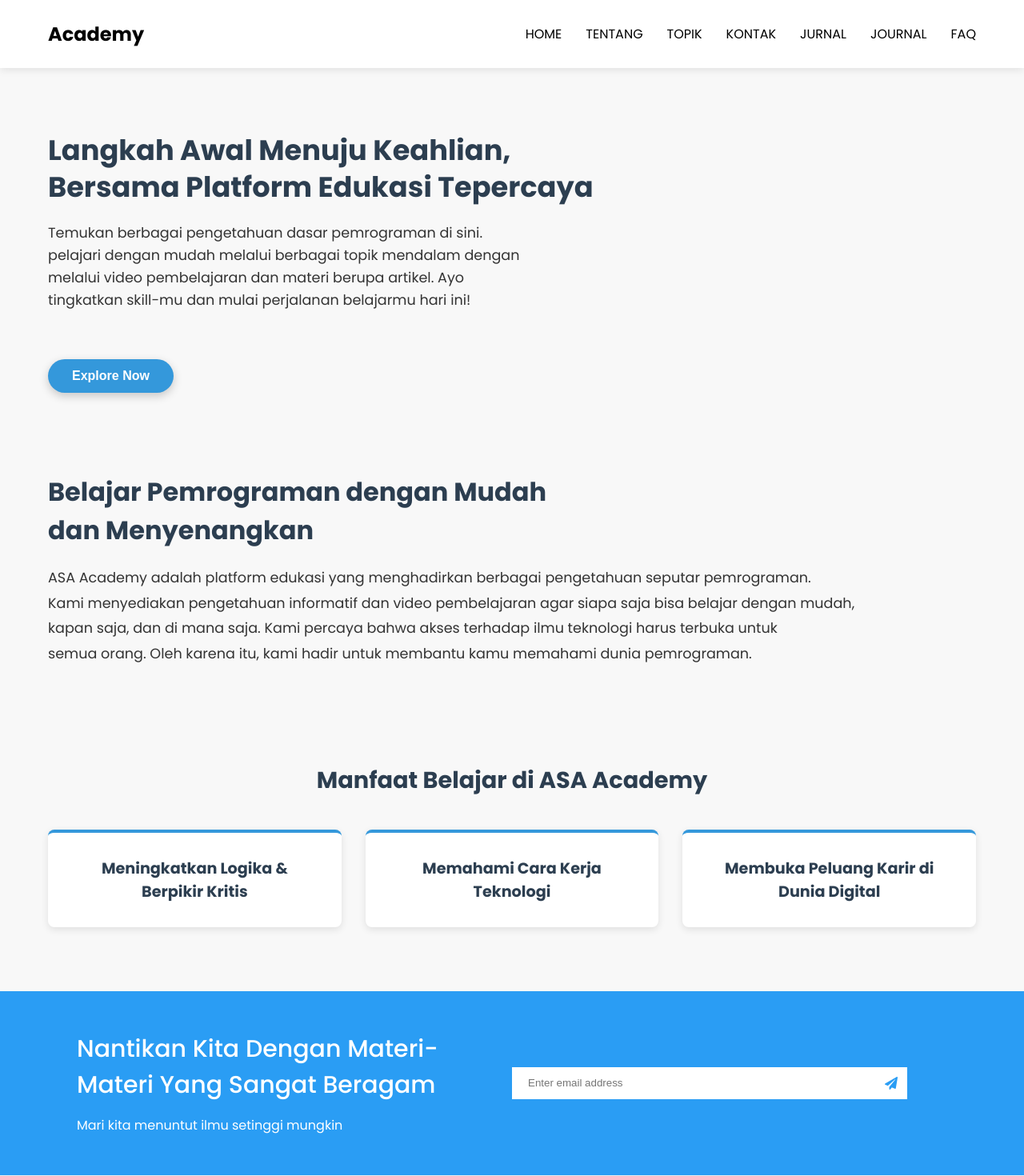
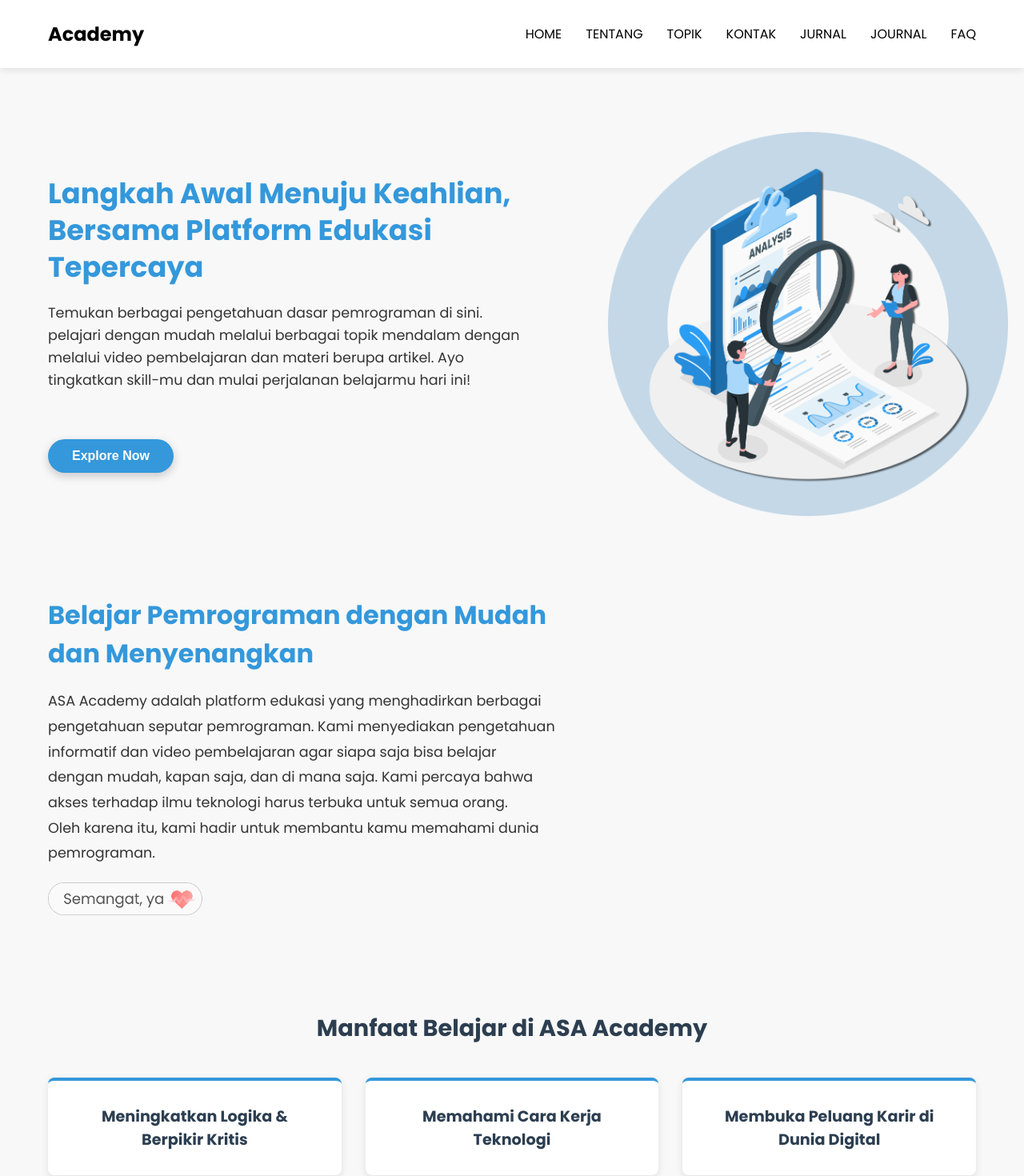
Before and after one commit to saavaurs/ASA-Academy, a React (Create React App) app: page /about in a window 1280 px wide. Shown: the top 1470 px of the page at 80% size. Built offline with nearby package versions, Linux system fonts and the light colour scheme.

Commit message:
rapihin font dan ubah warna font

```diff
--- a/src/App.js
+++ b/src/App.js
@@ -2,7 +2,7 @@ import "./App.css"
 import Header from "./components/common/header/Header"
 import { BrowserRouter as Router, Routes, Route } from "react-router-dom"
 import About from './components/about/about.jsx'; // Sesuaikan dengan nama file
-import Blog from './components/blog/Blog.jsx';  // Sesuaikan dengan nama file
+import Blog from './components/blog/blog.jsx';  // Sesuaikan dengan nama file
 import CourseHome from "./components/allcourses/CourseHome"
 import Team from "./components/team/Team"
 import Pricing from "./components/pricing/Pricing"
--- a/src/components/about/about.css
+++ b/src/components/about/about.css
@@ -51,7 +51,7 @@
 
 .hero-content h2 {
   font-size: 2.2rem;
-  color: #2c3e50;
+  color: #3498db;
   margin-bottom: 20px;
   line-height: 1.3;
 }
@@ -81,6 +81,22 @@
   transform: translateY(-2px);
 }
 
+/* Tambahkan gaya untuk gambar bundaran */
+.hero-image img {
+  max-width: 500px; /* Atur lebar maksimum gambar */
+  height: auto; /* Pertahankan rasio aspek gambar */
+  display: block; /* Pastikan gambar menjadi elemen blok */
+  margin: 0 auto; /* Pusatkan gambar */
+  transform: translateX(40px); /* Geser 40px ke kanan */
+}
+
+.semangat-image {
+  max-width: 200px;
+  height: auto;
+  display: block;
+  margin: 20px 0;
+}
+
 /* About Content */
 .about-content {
   padding: 40px 0;
@@ -97,7 +113,7 @@
 
 .text-content h2 {
   font-size: 2rem;
-  color: #2c3e50;
+  color: #3498db;
   margin-bottom: 20px;
 }
 
--- a/src/components/about/about.jsx
+++ b/src/components/about/about.jsx
@@ -4,7 +4,6 @@ import "./about.css";
 const About = () => {
   return (
     <div className="about-page">
-
 
 
       {/* Hero Section */}
@@ -17,7 +16,11 @@ const About = () => {
           </p>
           <button className="explore-button">Explore Now</button>
         </div>
+        <div className="hero-image"> {/* Tambahkan div untuk gambar */}
+          <img src="/images/about/bunderan.png" alt="Bundaran" />
+        </div>
       </section>
+
 
       {/* About Content */}
       <section className="about-content">
@@ -25,11 +28,15 @@ const About = () => {
           <div className="text-content">
             <h2>Belajar Pemrograman dengan Mudah <br /> dan Menyenangkan</h2>
             <p>
-              ASA Academy adalah platform edukasi yang menghadirkan berbagai pengetahuan seputar pemrograman.<br />
-              Kami menyediakan pengetahuan informatif dan video pembelajaran agar siapa saja bisa belajar dengan mudah,<br />
-              kapan saja, dan di mana saja. Kami percaya bahwa akses terhadap ilmu teknologi harus terbuka untuk <br />
-              semua orang. Oleh karena itu, kami hadir untuk membantu kamu memahami dunia pemrograman.
+              ASA Academy adalah platform edukasi yang menghadirkan berbagai <br />
+              pengetahuan seputar pemrograman. Kami menyediakan pengetahuan <br />
+              informatif dan video pembelajaran agar siapa saja bisa belajar <br />
+              dengan mudah, kapan saja, dan di mana saja. Kami percaya bahwa <br />
+              akses terhadap ilmu teknologi harus terbuka untuk semua orang. <br />
+              Oleh karena itu, kami hadir untuk membantu kamu memahami dunia <br />
+              pemrograman.
             </p>
+            <img src="/images/about/semangat.png" alt="Semangat" className="semangat-image" />
           </div>
         </div>
       </section>
```
Also changed, not shown: public/images/about/bunderan.png (added), public/images/about/semangat.png (added).
